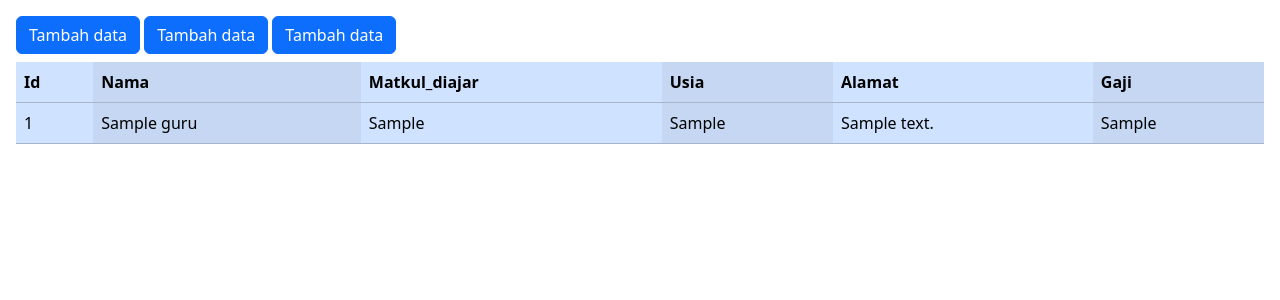
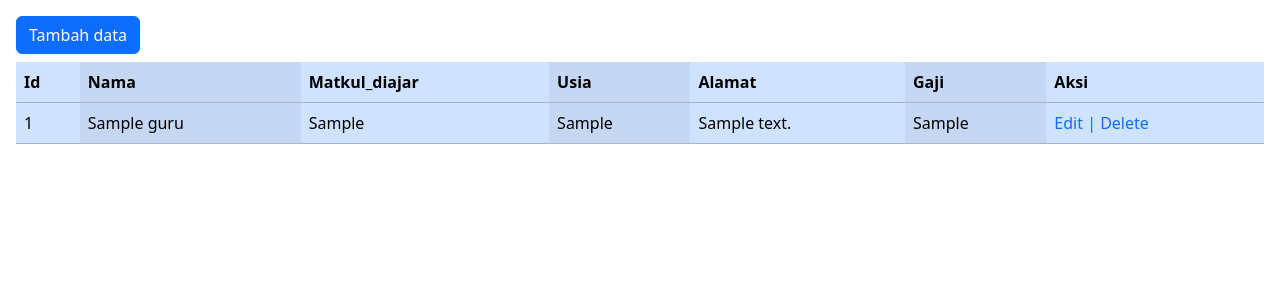
Before and after one commit to frzzz12/CRUD-Guru-Sekolah-Dasar, a PHP site: page / in a window 1280 px wide. Shown: the top 300 px of the page. Run offline with PHP 8.4, Linux system fonts and the light colour scheme; tables that the repository leaves empty or names only in its code hold one stand-in row (values such as "Sample post"); some libraries are stand-ins or nearby versions.

Commit message:
tambah fitur delete

```diff
--- a/function.php
+++ b/function.php
@@ -21,4 +21,10 @@ function tambah($data) {
     return mysqli_affected_rows($hub);
 }
 
+function hapus($id) {
+    global $hub;
+    mysqli_query($hub, "DELETE FROM guru WHERE id=$id;");
+    return mysqli_affected_rows($hub);
+}
+
 ?>
--- a/index.php
+++ b/index.php
@@ -18,12 +18,10 @@
         <div>
             <div>
                 <button class="btn btn-primary"><a href="tambah.php" class="text-white text-decoration-none">Tambah data</a></button>
-                <button class="btn btn-primary"><a href="tambah.php" class="text-white text-decoration-none">Tambah data</a></button>
-                <button class="btn btn-primary"><a href="tambah.php" class="text-white text-decoration-none">Tambah data</a></button>
             </div>
             <div>
                 <?php
-                echo "<table class='table my-2 rounded table-primary table-hover table-striped-columns'>";
+                echo "<table class='table my-2 rounded table-primary table-hover table-striped-columns border-2'>";
                  echo "<tr>
                         <th>Id</th>
                         <th>Nama</th>
@@ -31,6 +29,7 @@
                         <th>Usia</th>
                         <th>Alamat</th>
                         <th>Gaji</th>
+                        <th>Aksi</th>
                     </tr>";
                     while($row = mysqli_fetch_assoc($query)) {
                         echo "<tr>".
@@ -40,6 +39,7 @@
                             "<td>".$row["usia"]."</td>".
                             "<td>".$row["alamat"]."</td>".
                             "<td>".$row["gaji"]."</td>".
+                            "<td class='text-primary'>"."<a href='tambah.php' class='text-decoration-none'>Edit</a>". "<a class='text-decoration-none'> | </a>" ."<a href=delete.php?id=". $row['id'] ." class='hover text-decoration-none'>Delete</a>"."</td>".
                         "</tr>";
                     }
                 echo '</table>'
```
Also changed, not shown: delete.php (added, +23 -0 lines).
